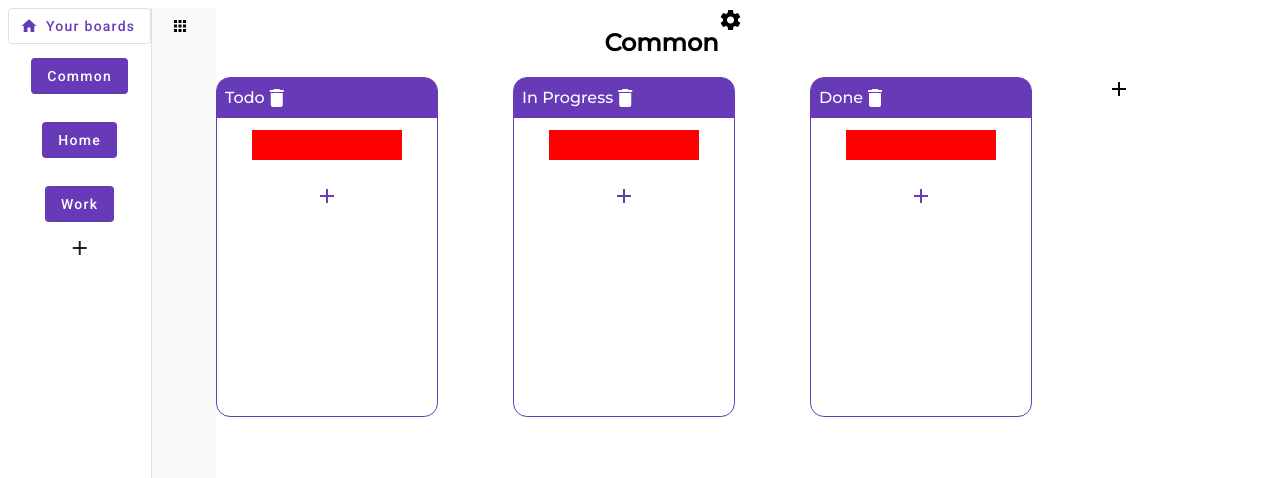
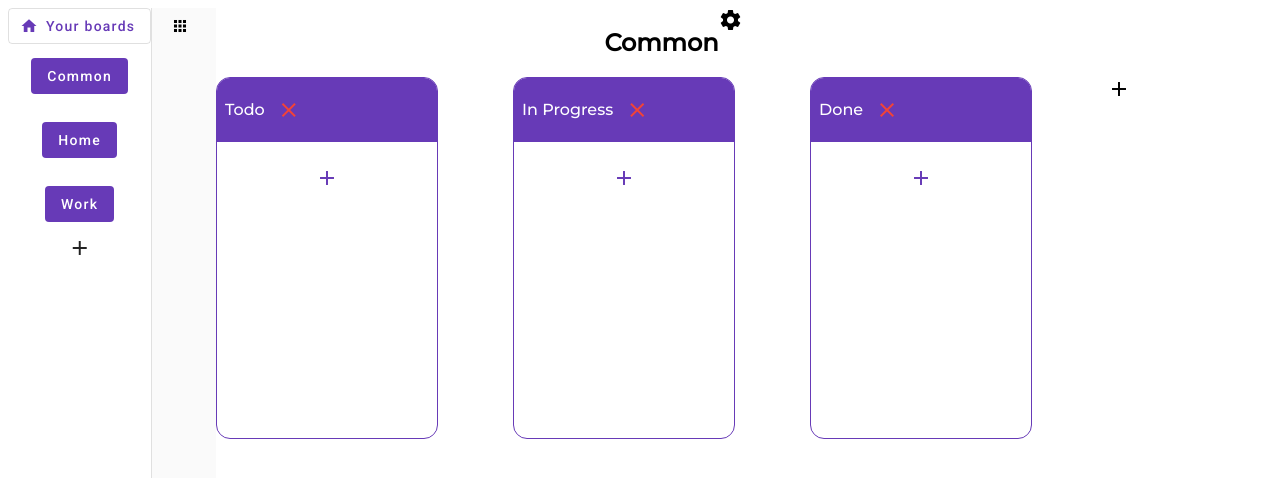
Before and after one commit to JordanPavlev/TodoApp, an Angular app: page / in a window 1280 px wide. Shown: the top 478 px of the page. Built offline with nearby package versions, Linux system fonts and the light colour scheme.

Commit message:
added new

```diff
--- a/src/app/todo-item/todo-item.component.html
+++ b/src/app/todo-item/todo-item.component.html
@@ -1,7 +1,7 @@
 <div (click)="openDialog()" class="todo-item">
   <div class="todo-item-info">
-    <h5>{{ todo?.title }}</h5>
-    <h6>{{todo?.deadline ? todo?.deadline : "" }}</h6>
+    <span>{{ todo?.title }}</span>
+    <span>{{todo?.deadline ? todo?.deadline : "" }}</span>
   </div>
   <!-- <div *ngIf="showFullInfo">
     <button (click)="openDialog()">Open Dialog</button>
--- a/src/app/todo-item/todo-item.component.scss
+++ b/src/app/todo-item/todo-item.component.scss
@@ -1,15 +1,23 @@
+.todo-item {
+  background-color: #673ab7;
+  border-radius: 12px;
+  color: white;
+  font-size: 16px;
+  padding: 8px;
 
-
-
-
-.todo-item {
-background-color: #673ab7;
-border-radius: 12px;
-color: white;
-font-size: 16px;
-padding: 20px;
   .todo-item-info {
     gap: 12px;
-    padding: 15px;
+    text-align: initial;
+    padding: 6px;
+    display: flex;
+    flex-direction: column;
+
+    span {
+      display: inline-block;
+      max-width: 120px;
+      font-size: 10px;
+      word-wrap: break-word;
+      overflow-wrap: break-word;
+    }
   }
 }
--- a/src/app/todo-list/todo-list.component.html
+++ b/src/app/todo-list/todo-list.component.html
@@ -44,8 +44,8 @@
         <h2>{{ section.name }}</h2>
         <mat-icon mat-button [matMenuTriggerFor]="menu">settings</mat-icon>
         <mat-menu #menu="matMenu">
-          <button mat-raised-button color="primary" (click)="deleteSection(sectionIndex)">
-            Delete Section<mat-icon>delete</mat-icon>
+          <button mat-raised-button color="warn" (click)="deleteSection(sectionIndex)">
+            Delete Section<mat-icon>clear</mat-icon>
           </button>
           <br />
           <button mat-raised-button color="primary" (click)="renameSection(section, newName.value)">
@@ -63,15 +63,16 @@
             <div class="column-title">
               <span>{{ column.name }}</span>
 
-              <mat-icon (click)="deleteColumn(section, columnIndex)">
-                delete
-              </mat-icon>
+              <button (click)="deleteColumn(section, columnIndex)" mat-icon-button color="warn" aria-label="example">
+                <mat-icon>clear</mat-icon>
+              </button>
             </div>
             <div class="column-content">
               <div class="todo-list-items" cdkDrag *ngFor="let todo of column.todos; let todoIndex = index">
                 <app-todo-item [todo]="todo"></app-todo-item>
-                <mat-icon (click)="deleteTodo(column, todoIndex)">delete</mat-icon>
-              </div>
+                <button (click)="deleteTodo(column, todoIndex)" mat-icon-button color="warn" aria-label="Example icon button with a home icon">
+                  <mat-icon>clear</mat-icon>
+                </button>              </div>
             </div>
 
             <button [matMenuTriggerFor]="todo" mat-icon-button color="primary" aria-label="Example icon button with a home icon">
@@ -90,11 +91,11 @@
                   )
                 ">
                 <mat-form-field>
-                  <input matInput type="text" formControlName="title" placeholder="Title" #title required (click)="stopPropagation($event)" />
+                  <input matInput type="text" [maxLength]="18" formControlName="title" placeholder="Title" #title required (click)="stopPropagation($event)" />
                 </mat-form-field>
                 <br />
                 <mat-form-field>
-                  <textarea matInput formControlName="description" placeholder="Description" #description required (click)="stopPropagation($event)"></textarea>
+                  <textarea matInput [maxLength]="30" formControlName="description" placeholder="Description" #description required (click)="stopPropagation($event)"></textarea>
                 </mat-form-field>
                 <br />
                 <mat-form-field>
--- a/src/app/todo-list/todo-list.component.scss
+++ b/src/app/todo-list/todo-list.component.scss
@@ -183,13 +183,17 @@
   display: flex;
   gap: 75px;
   text-align: center;
-  min-height: 340px;
 }
 
 .column {
   border: 1.5px solid #673ab7;
   border-radius: 14px;
   min-width: 220px;
+  flex: 1;
+  height: fit-content;
+  overflow-y: auto;
+  min-height: 360px;
+
 
   .column-title {
     display: flex;
@@ -207,8 +211,6 @@
 
 
   .column-content {
-    background-color: red;
-    padding: 15px;
     margin: 12px 35px;
   }
 }
```
